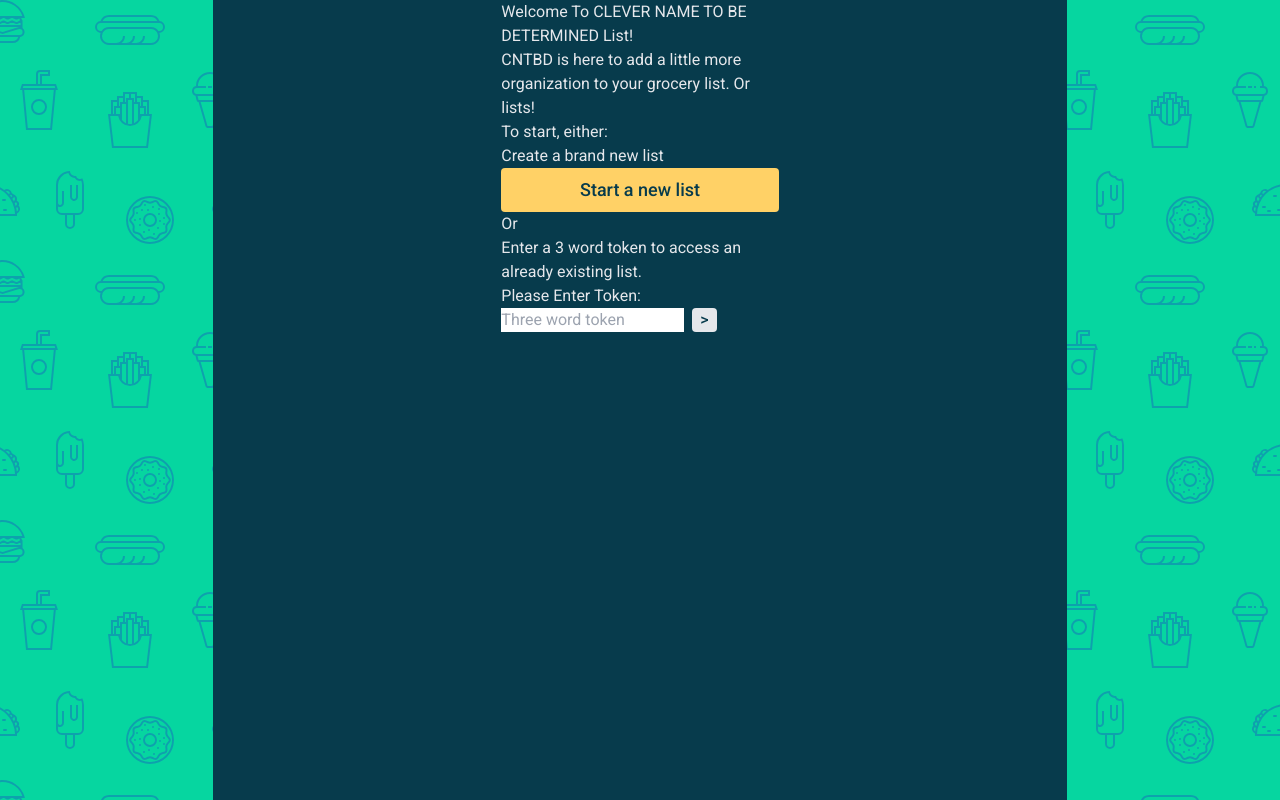
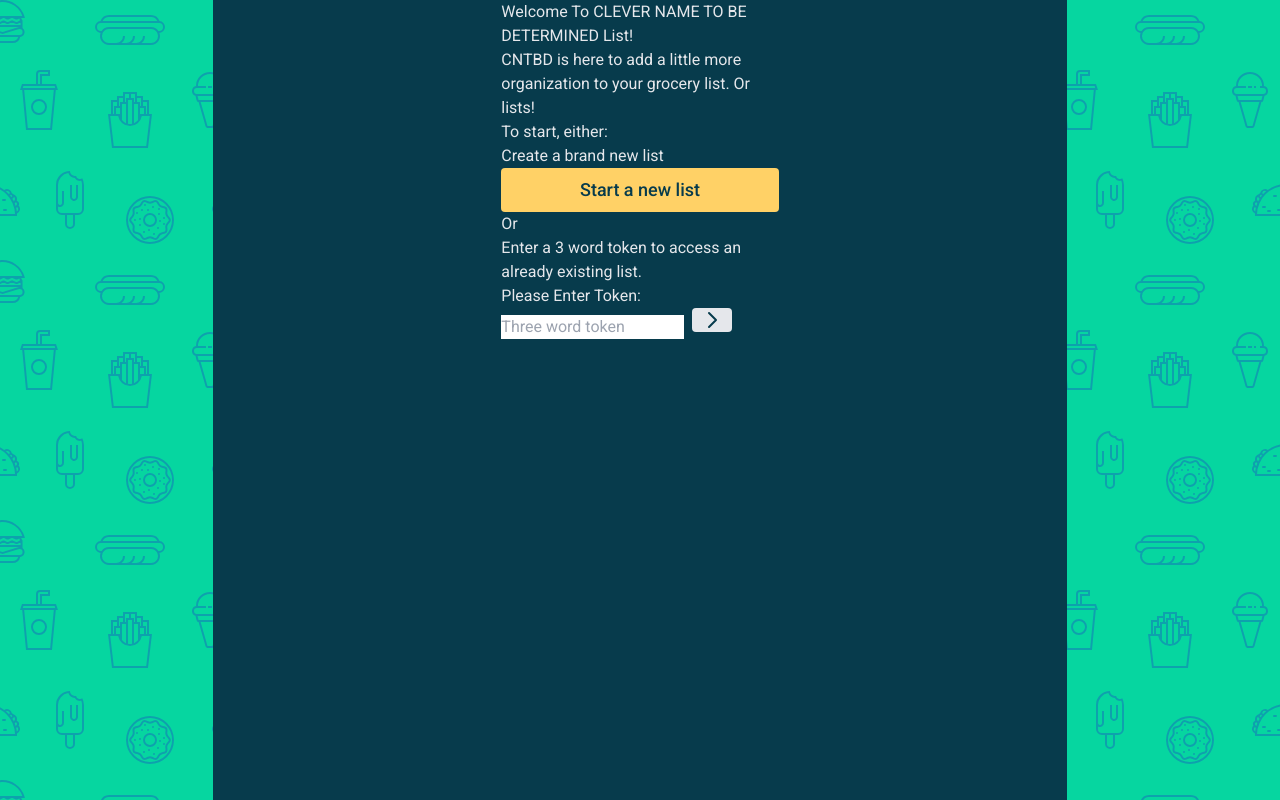
Before and after one commit to the-collab-lab/tcl-23-smart-shopping-list, a React (Create React App) app: page /add-item in a window 1280 px wide. Built offline with nearby package versions, Linux system fonts and the light colour scheme.

Commit message:
added chevron right hero icon to IconButton submit

```diff
--- a/src/pages/Home.js
+++ b/src/pages/Home.js
@@ -76,8 +76,27 @@ export default function Home(props) {
             value={inputValue}
             onChange={handleInputValue}
           />
+          <IconButton
+            type="submit"
+            icon={
+              <svg
+                xmlns="http://www.w3.org/2000/svg"
+                class="h-6 w-6"
+                fill="none"
+                viewBox="0 0 24 24"
+                stroke="currentColor"
+              >
+                <path
+                  stroke-linecap="round"
+                  stroke-linejoin="round"
+                  stroke-width="2"
+                  d="M9 5l7 7-7 7"
+                />
+              </svg>
+            }
+            label="submit token"
+          />
         </label>
-        <IconButton type="submit" icon=">" label="submit token" />
       </form>
     </main>
   );
```
